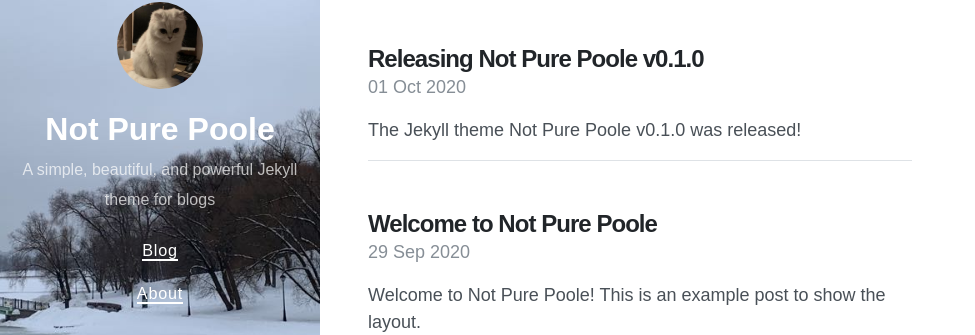
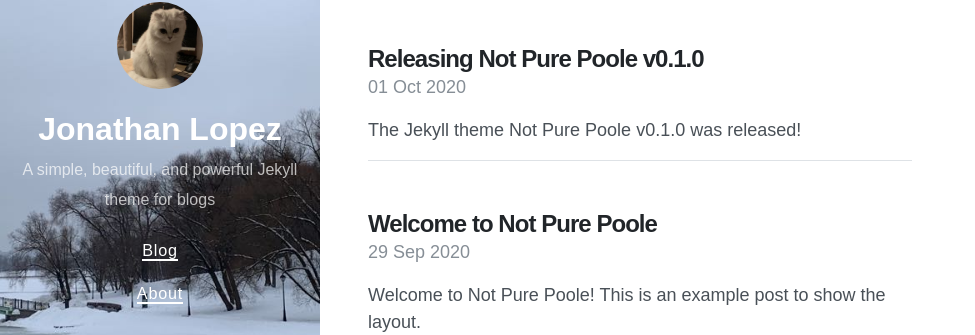
Before and after one commit to stackbit-projects/jonathan-lopez-22181, a Jekyll site: the page built from index.html, in a window 1280 px wide. Shown: the part 254-589 px from the top of the page, without its empty margins (0-975 px from the left). Built offline with Jekyll 4.4.1, drawn with Linux system fonts in a browser that asks for light colours; nearby versions of some CDN libraries; the list of posts is cut into pages by our own code.

Commit message:
_config.yml: changed

```diff
--- a/_config.yml
+++ b/_config.yml
@@ -1,4 +1,4 @@
-title: Not Pure Poole
+title: Jonathan Lopez
 description: 'A simple, beautiful, and powerful Jekyll theme for blogs'
 url: ''
 avatar: /avatar.jpeg
```
